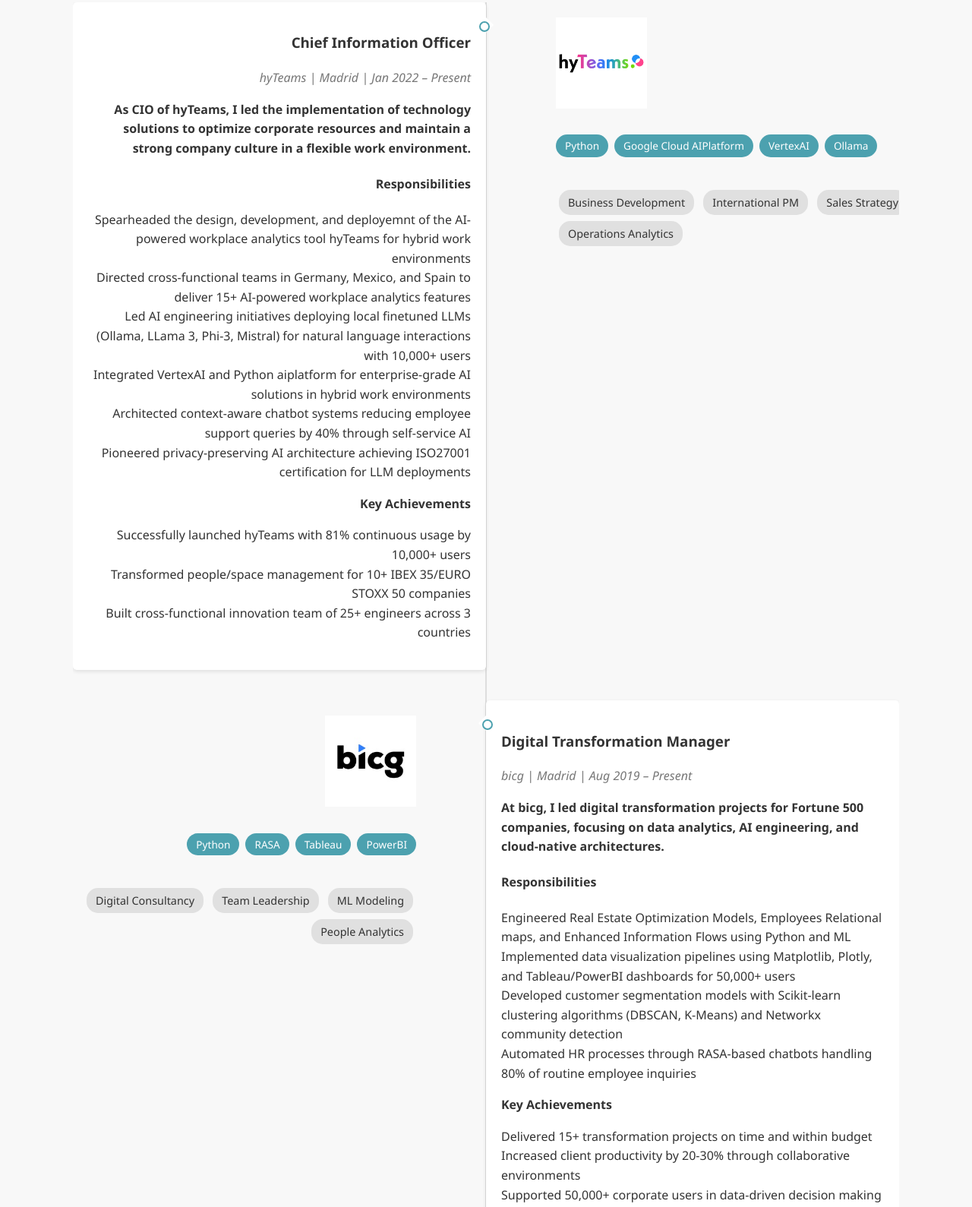
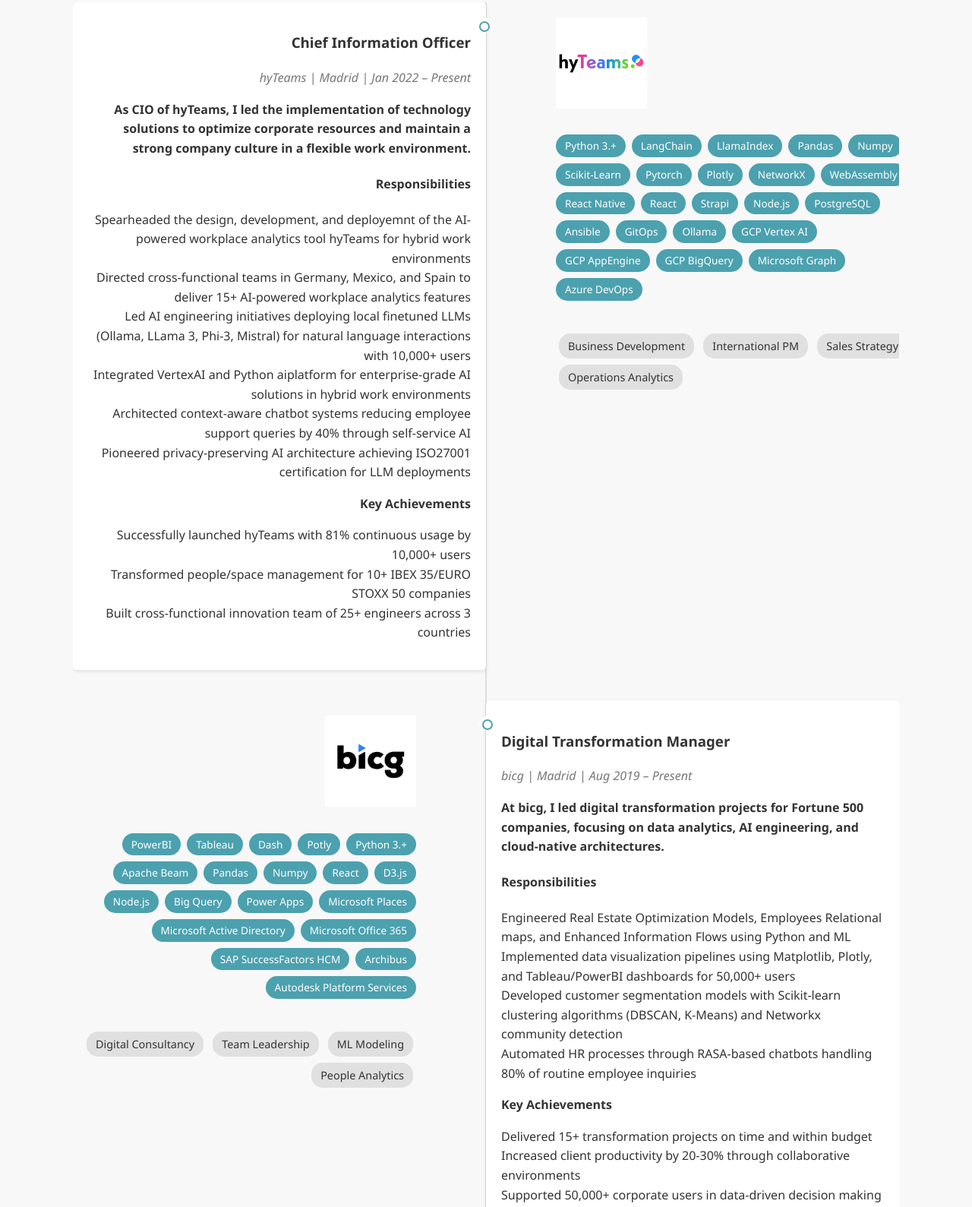
Before and after one commit to perez-sechi/perez-sechi.github.io, a plain HTML site: page index.html in a window 1280 px wide. Shown: the part 3844-5433 px from the top of the page at 76% size. Drawn offline with Linux system fonts and the light colour scheme.

Commit message:
Updating technologies and figures

```diff
--- a/index.html
+++ b/index.html
@@ -250,10 +250,29 @@
                         <div class="timeline-complement">
                             <img src="img/hyteams_logo.png" alt="hyTeams" class="company-logo" />
                             <div class="tech-stack">
-                                <span class="tech-pill">Python</span>
-                                <span class="tech-pill">Google Cloud AIPlatform</span>
-                                <span class="tech-pill">VertexAI</span>
+                                <span class="tech-pill">Python 3.+</span>
+                                <span class="tech-pill">LangChain</span>
+                                <span class="tech-pill">LlamaIndex</span>
+                                <span class="tech-pill">Pandas</span>
+                                <span class="tech-pill">Numpy</span>
+                                <span class="tech-pill">Scikit-Learn</span>
+                                <span class="tech-pill">Pytorch</span>
+                                <span class="tech-pill">Plotly</span>
+                                <span class="tech-pill">NetworkX</span>
+                                <span class="tech-pill">WebAssembly</span>
+                                <span class="tech-pill">React Native</span>
+                                <span class="tech-pill">React</span>
+                                <span class="tech-pill">Strapi</span>
+                                <span class="tech-pill">Node.js</span>
+                                <span class="tech-pill">PostgreSQL</span>
+                                <span class="tech-pill">Ansible</span>
+                                <span class="tech-pill">GitOps</span>
                                 <span class="tech-pill">Ollama</span>
+                                <span class="tech-pill">GCP Vertex AI</span>
+                                <span class="tech-pill">GCP AppEngine</span>
+                                <span class="tech-pill">GCP BigQuery</span>
+                                <span class="tech-pill">Microsoft Graph</span>
+                                <span class="tech-pill">Azure DevOps</span>
                             </div>
                             <div class="skill-set">
                                 <span class="skill-pill">Business Development</span>
@@ -309,10 +328,25 @@
                         <div class="timeline-complement">
                             <img src="img/bicg_logo.jpg" alt="bicg" class="company-logo" />
                             <div class="tech-stack">
-                                <span class="tech-pill">Python</span>
-                                <span class="tech-pill">RASA</span>
+                                <span class="tech-pill">PowerBI</span>
                                 <span class="tech-pill">Tableau</span>
-                                <span class="tech-pill">PowerBI</span>
+                                <span class="tech-pill">Dash</span>
+                                <span class="tech-pill">Potly</span>
+                                <span class="tech-pill">Python 3.+</span>
+                                <span class="tech-pill">Apache Beam</span>
+                                <span class="tech-pill">Pandas</span>
+                                <span class="tech-pill">Numpy</span>
+                                <span class="tech-pill">React</span>
+                                <span class="tech-pill">D3.js</span>
+                                <span class="tech-pill">Node.js</span>
+                                <span class="tech-pill">Big Query</span>
+                                <span class="tech-pill">Power Apps</span>
+                                <span class="tech-pill">Microsoft Places</span>
+                                <span class="tech-pill">Microsoft Active Directory</span>
+                                <span class="tech-pill">Microsoft Office 365</span>
+                                <span class="tech-pill">SAP SuccessFactors HCM</span>
+                                <span class="tech-pill">Archibus</span>
+                                <span class="tech-pill">Autodesk Platform Services</span>
                             </div>
                             <div class="skill-set">
                                 <span class="skill-pill">Digital Consultancy</span>
@@ -393,7 +427,7 @@
                             <p>
                                 <b>
                                     Led the migration of Decathlon Spain's legacy platform to AWS, developed logistics
-                                    productivity tools, and implemented solutions impacting 130,000 users nationwide.
+                                    productivity tools, and implemented solutions impacting 13,000 users nationwide.
                                 </b>
                             </p>
                             <div class="responsibilities">
@@ -401,10 +435,10 @@
                                 <ul>
                                     <li>
                                         Led migration from monolithic architecture to AWS microservices (ECS, ECR,
-                                        Lambda) with 99.99% SLA
+                                        Lambda) with 99.999% SLA
                                     </li>
                                     <li>
-                                        Developed real-time workforce planning system handling 130,000+ employee
+                                        Developed real-time workforce planning system handling 13,000+ employee
                                         schedules
                                     </li>
                                     <li>
@@ -422,7 +456,7 @@
                                 <ul>
                                     <li>Achieved 300% deployment speed improvement through automation</li>
                                     <li>Reduced cloud operational costs by 40% through infrastructure optimization</li>
-                                    <li>Scaled planning system to support 130,000+ users nationwide</li>
+                                    <li>Scaled planning system to support 13,000+ users nationwide</li>
                                     <li>Implemented Kubernetes-based solutions improving system reliability</li>
                                 </ul>
                             </div>
```
